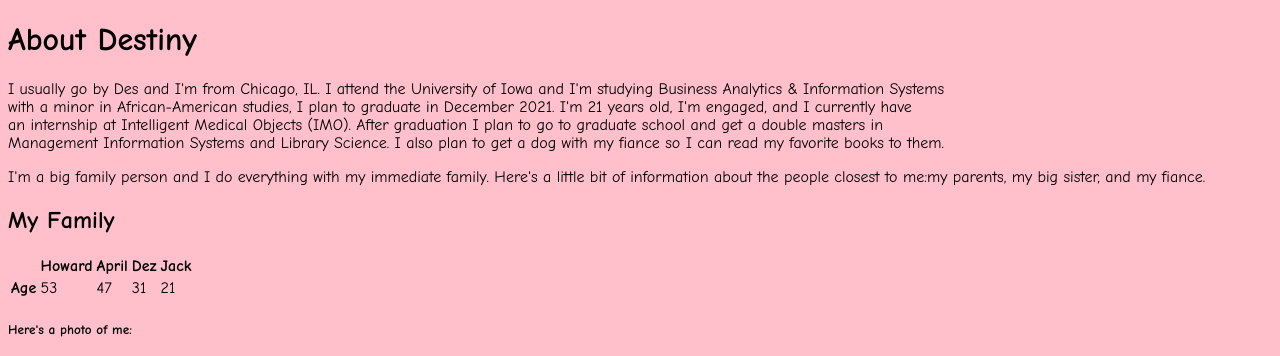
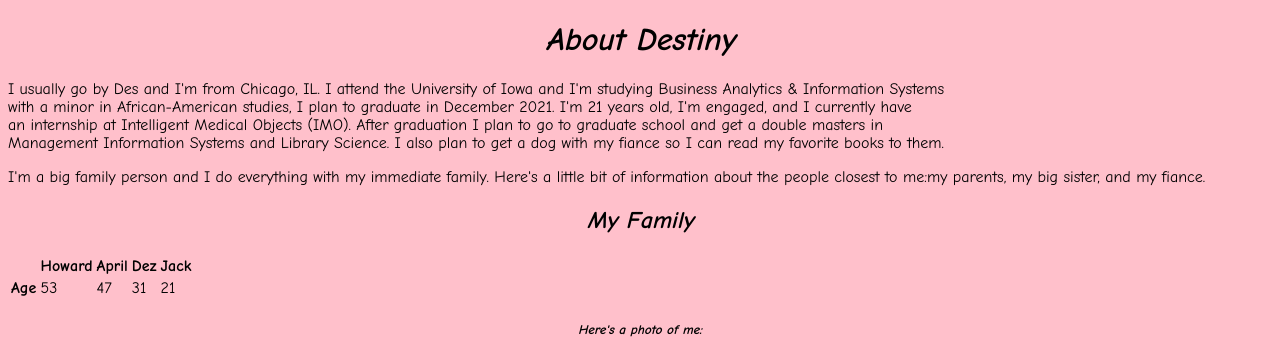
Before and after one commit to destinygriffin/HW8, a plain HTML site: page html pages/index.html in a window 1280 px wide. Shown: the top 356 px of the page. Drawn offline with Linux system fonts and the light colour scheme; files that its build step writes are made by us from their sources; grey boxes are pictures that could not be loaded.

Commit message:
Added all headings to CSS.

```diff
--- a/style.css
+++ b/style.css
@@ -1 +1,5 @@
 body { background: pink; font-family: "Comic Sans MS";}
+h1 { text-align:center; font-weight:bold; font-style:italic; }
+h2 { text-align:center; font-weight:bold; font-style:italic; }
+h5 { text-align:center; font-weight:bold; font-style:italic; }
+h6 { text-align:center; font-weight:bold; font-style:italic; }
```
